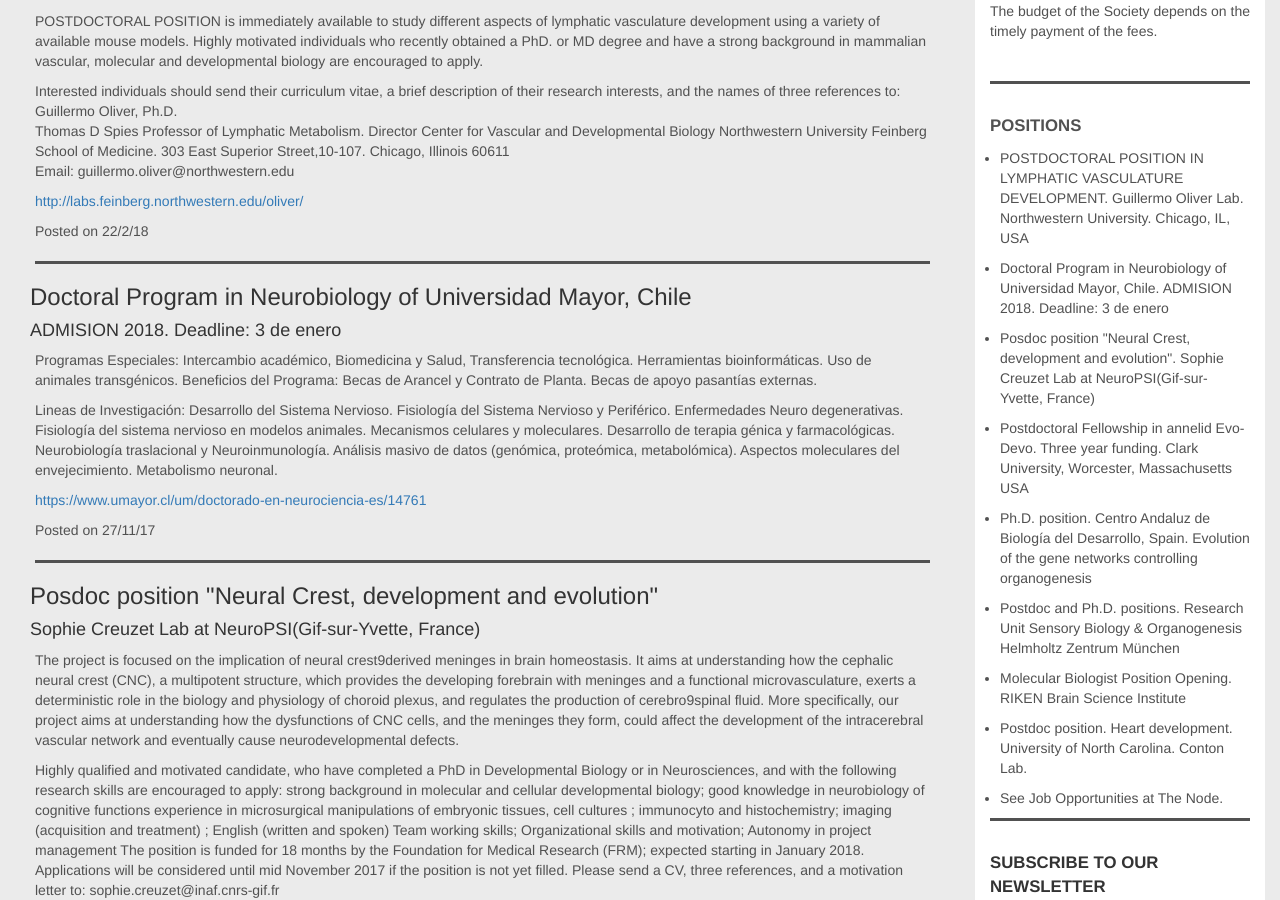
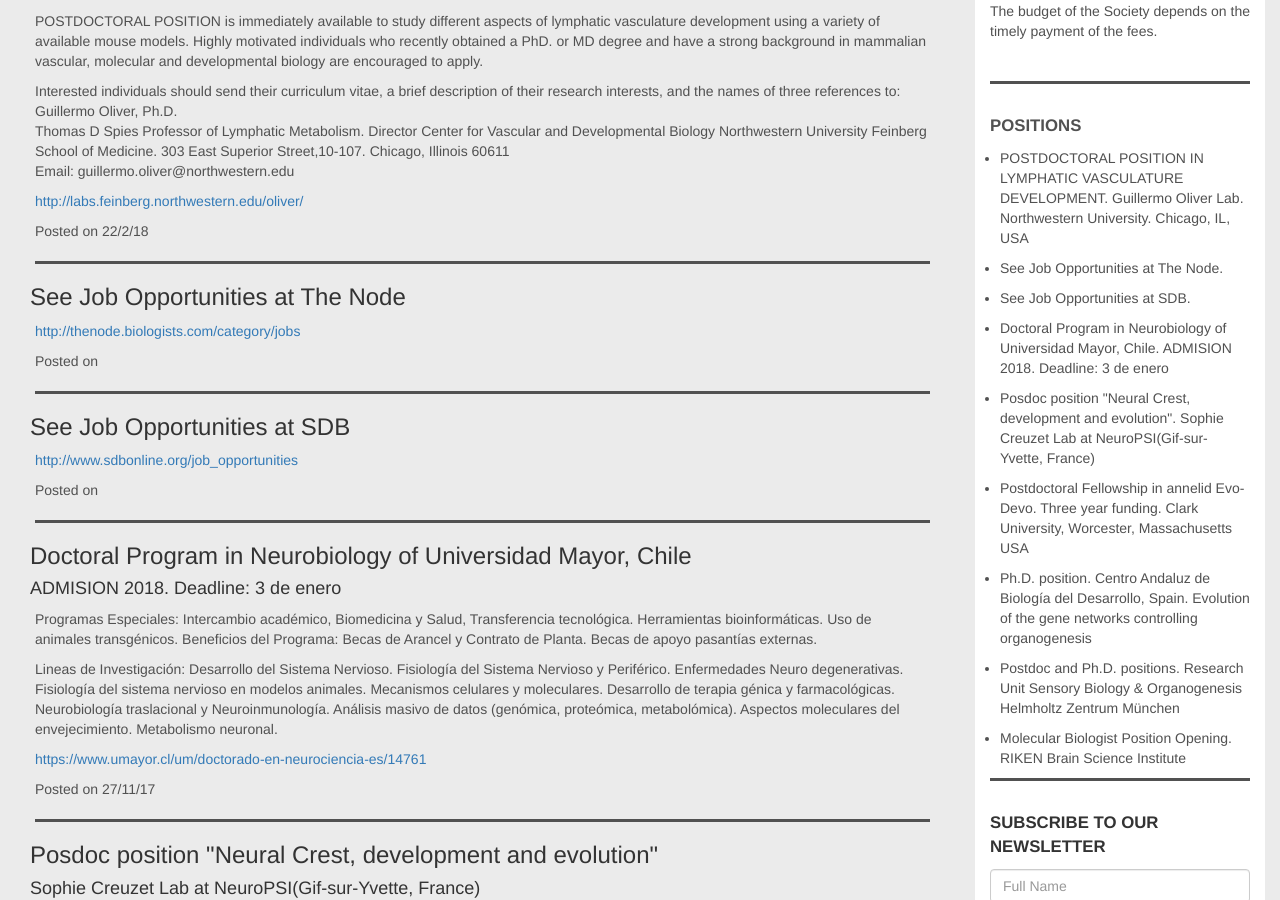
Before and after one commit to lasdb/lasdb.github.io, a Jekyll site: the page built from _posts/2000-01-01-jobs.markdown, in a window 1280 px wide and 900 px high, scrolled down 373 px. Built offline with Jekyll 4.4.1, drawn with Linux system fonts in a browser that asks for light colours; nearby versions of some CDN libraries; some of the changed text lies outside the part shown.

Commit message:
Update 2000-01-01-jobs.markdown

```diff
--- a/_posts/2000-01-01-jobs.markdown
+++ b/_posts/2000-01-01-jobs.markdown
@@ -18,6 +18,13 @@
 Northwestern University Feinberg School of Medicine. 303 East Superior Street,10-107. Chicago, Illinois 60611 <br>
 Email: guillermo.oliver@northwestern.edu'
     URL: 'http://labs.feinberg.northwestern.edu/oliver/'
+
+  - title: 'See Job Opportunities at The Node'
+    date: ''
+    URL: 'http://thenode.biologists.com/category/jobs'
+  - title: 'See Job Opportunities at SDB'
+    date: ''
+    URL: 'http://www.sdbonline.org/job_opportunities'
 
   - title: 'Doctoral Program in Neurobiology of Universidad Mayor, Chile'
     date: '27/11/17'
```
Also changed, not shown: other parts of _posts/2000-01-01-jobs.markdown (+0 -6 lines).
